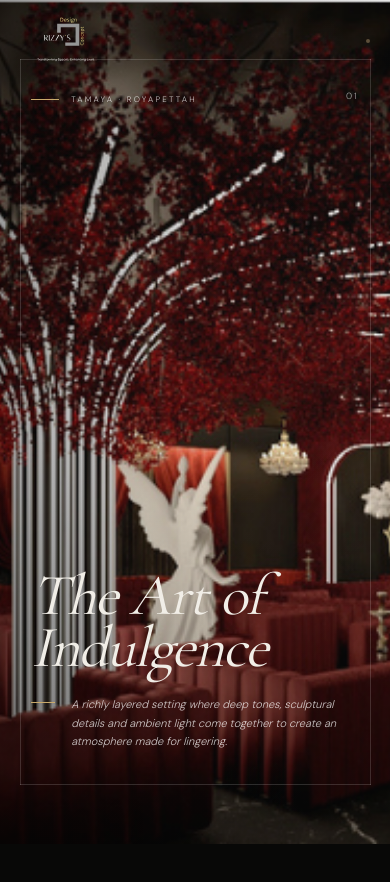
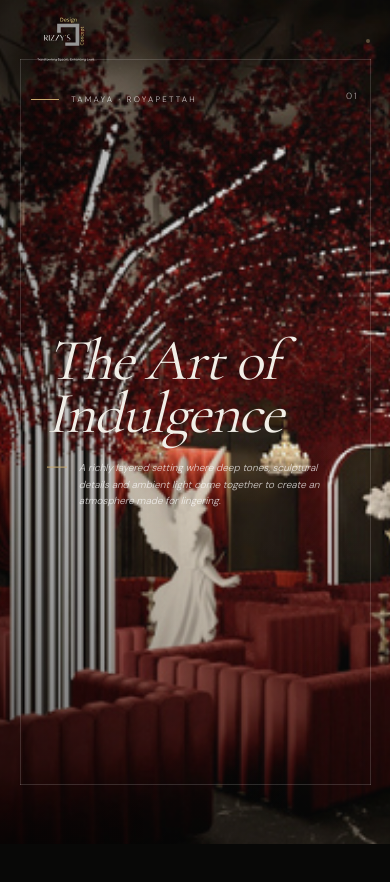
Before and after one commit to sowbanmohammed/rizzys-design-concept, a Next.js app: page / in a window 390 px wide. Shown: the top 882 px of the page. Built offline with nearby package versions, Linux system fonts and the light colour scheme; grey boxes are pictures that could not be loaded.

Commit message:
Refactor CinematicHero for improved transitions
Updated the CinematicHero component to enhance scrolling transitions and reduce hold times between scenes. Adjusted styles for better responsiveness and visual appeal.

```diff
--- a/src/sections/CinematicHero.tsx
+++ b/src/sections/CinematicHero.tsx
@@ -84,12 +84,6 @@ export default function CinematicHero() {
 
       if (!images.length || !contents.length) return;
 
-      /*
-       * =========================================================
-       * INITIAL HERO STATE
-       * =========================================================
-       */
-
       gsap.set(images, {
         opacity: 0,
         scale: 1.055,
@@ -110,12 +104,6 @@ export default function CinematicHero() {
         y: 0,
       });
 
-      /*
-       * =========================================================
-       * STUDIO INITIAL STATE
-       * =========================================================
-       */
-
       const studioReveal = studioRevealRef.current;
       const studioImage = studioImageRef.current;
 
@@ -131,12 +119,6 @@ export default function CinematicHero() {
         });
       }
 
-      /*
-       * =========================================================
-       * MASTER SCROLL TIMELINE
-       * =========================================================
-       */
-
       const timeline = gsap.timeline({
         scrollTrigger: {
           trigger: section,
@@ -150,9 +132,20 @@ export default function CinematicHero() {
       });
 
       /*
-       * =========================================================
-       * HERO IMAGE TRANSITIONS
-       * =========================================================
+        ============================================================
+        ONE SCROLL PER IMAGE
+        ============================================================
+
+        Each scene now takes a shorter timeline duration.
+
+        Previous:
+        - transition + 0.95 hold
+
+        Now:
+        - transition + 0.35 hold
+
+        This makes the image change approximately once per
+        viewport scroll instead of around 1.5 scrolls.
       */
 
       for (
@@ -167,7 +160,7 @@ export default function CinematicHero() {
         const nextContent = contents[index + 1];
 
         /*
-         * Current text exits.
+          CURRENT CONTENT OUT
         */
 
         timeline.to(
@@ -175,14 +168,14 @@ export default function CinematicHero() {
           {
             opacity: 0,
             y: -24,
-            duration: 0.2,
+            duration: 0.16,
             ease: "power2.inOut",
           },
           `scene-${index}`
         );
 
         /*
-         * Current image fades away.
+          CURRENT IMAGE OUT
         */
 
         timeline.to(
@@ -190,14 +183,14 @@ export default function CinematicHero() {
           {
             opacity: 0,
             scale: 1.075,
-            duration: 0.72,
+            duration: 0.52,
             ease: "power2.inOut",
           },
-          `scene-${index}+=0.08`
+          `scene-${index}+=0.06`
         );
 
         /*
-         * Next image appears.
+          NEXT IMAGE IN
         */
 
         timeline.fromTo(
@@ -209,14 +202,14 @@ export default function CinematicHero() {
           {
             opacity: 1,
             scale: 1,
-            duration: 0.72,
+            duration: 0.52,
             ease: "power2.inOut",
           },
-          `scene-${index}+=0.12`
+          `scene-${index}+=0.10`
         );
 
         /*
-         * Next text enters.
+          NEXT CONTENT IN
         */
 
         timeline.fromTo(
@@ -228,64 +221,47 @@ export default function CinematicHero() {
           {
             opacity: 1,
             y: 0,
-            duration: 0.48,
+            duration: 0.38,
             ease: "power3.out",
           },
-          `scene-${index}+=0.42`
+          `scene-${index}+=0.30`
         );
 
         /*
-         * Hold.
+          SHORT HOLD
+
+          Reduced from 0.95 → 0.35
+          so next image comes after roughly one scroll.
         */
 
         timeline.to(
           {},
           {
-            duration: 0.95,
+            duration: 0.35,
           },
-          `scene-${index}+=0.78`
+          `scene-${index}+=0.58`
         );
       }
 
       /*
-       * =========================================================
-       * 05 BEDROOM → STUDIO TRANSITION
-       * =========================================================
-       *
-       * IMPORTANT:
-       *
-       * Bedroom is NOT duplicated.
-       *
-       * The actual 05 hero image stays underneath.
-       *
-       * Studio image rises from bottom to top.
+        ============================================================
+        STUDIO REVEAL
+        ============================================================
       */
 
       if (studioReveal && studioImage) {
-        /*
-         * Small pause while Bedroom remains fully visible.
-         */
-
         timeline.to(
           {},
           {
-            duration: 0.3,
+            duration: 0.18,
           }
         );
-
-        /*
-         * Bottom → Top shutter.
-         */
 
         timeline.to(studioReveal, {
           height: "100%",
           duration: 1.35,
           ease: "none",
         });
-
-        /*
-         * Slight cinematic zoom.
-         */
 
         timeline.to(
           studioImage,
@@ -297,14 +273,10 @@ export default function CinematicHero() {
           "<"
         );
 
-        /*
-         * Hold Studio.
-         */
-
         timeline.to(
           {},
           {
-            duration: 0.35,
+            duration: 0.25,
           }
         );
       }
@@ -339,20 +311,26 @@ export default function CinematicHero() {
             className="absolute inset-0"
           >
             <div
-              className="absolute inset-0 bg-cover bg-no-repeat"
+              className="
+                absolute
+                inset-0
+                bg-cover
+                bg-no-repeat
+
+                scale-[1.01]
+                sm:scale-[1.02]
+                md:scale-100
+              "
               style={{
                 backgroundImage: `url("${scene.image}")`,
                 backgroundPosition: scene.position,
               }}
             />
 
-            {/* Slightly brighter image */}
             <div className="absolute inset-0 bg-white/[0.035]" />
 
-            {/* Main readability gradient */}
             <div className="absolute inset-0 bg-gradient-to-r from-black/35 via-black/10 to-transparent" />
 
-            {/* Bottom readability */}
             <div className="absolute inset-0 bg-gradient-to-t from-black/40 via-transparent to-black/10" />
           </div>
         ))}
@@ -362,15 +340,73 @@ export default function CinematicHero() {
         ===================================================== */}
 
         <div className="pointer-events-none absolute inset-0 z-20">
-          <div className="absolute left-[5vw] top-[7vh] h-[86vh] w-px bg-white/15" />
+          {/* LEFT */}
 
-          <div className="absolute right-[5vw] top-[7vh] h-[86vh] w-px bg-white/15" />
+          <div
+            className="
+              absolute
+              left-[5vw]
+              top-[7vh]
+              bottom-[7vh]
+              w-px
+              bg-white/15
+            "
+          />
 
-          <div className="absolute left-[5vw] top-[7vh] h-px w-[90vw] bg-white/15" />
+          {/* RIGHT */}
 
-          <div className="absolute bottom-[7vh] left-[5vw] h-px w-[90vw] bg-white/15" />
+          <div
+            className="
+              absolute
+              right-[5vw]
+              top-[7vh]
+              bottom-[7vh]
+              w-px
+              bg-white/15
+            "
+          />
 
-          <div className="absolute left-1/2 top-[7vh] hidden h-[86vh] w-px -translate-x-1/2 bg-white/[0.045] md:block" />
+          {/* TOP */}
+
+          <div
+            className="
+              absolute
+              left-[5vw]
+              right-[5vw]
+              top-[7vh]
+              h-px
+              bg-white/15
+            "
+          />
+
+          {/* BOTTOM */}
+
+          <div
+            className="
+              absolute
+              left-[5vw]
+              right-[5vw]
+              bottom-[7vh]
+              h-px
+              bg-white/15
+            "
+          />
+
+          {/* CENTER LINE */}
+
+          <div
+            className="
+              absolute
+              left-1/2
+              top-[7vh]
+              hidden
+              h-[86vh]
+              w-px
+              -translate-x-1/2
+              bg-white/[0.045]
+              md:block
+            "
+          />
         </div>
 
         {/* =====================================================
@@ -385,16 +421,31 @@ export default function CinematicHero() {
             }}
             className="absolute inset-0 z-30"
           >
-            {/* -------------------------------------------------
+            {/* =================================================
                 TOP LEFT META
-            ------------------------------------------------- */}
+            ================================================= */}
 
-            <div className="absolute left-[8vw] top-[11vh]">
+            <div
+              className="
+                absolute
+                left-[8vw]
+                top-[11vh]
+                max-w-[70%]
+              "
+            >
               <div className="flex items-center gap-3 md:gap-4">
-                <span className="h-px w-7 bg-[#c8a96b] md:w-10" />
+                <span className="h-px w-7 shrink-0 bg-[#c8a96b] md:w-10" />
 
                 <span
-                  className="text-[8px] uppercase tracking-[0.28em] text-white/75 md:text-[10px] md:tracking-[0.34em]"
+                  className="
+                    whitespace-nowrap
+                    text-[8px]
+                    uppercase
+                    tracking-[0.28em]
+                    text-white/75
+                    md:text-[10px]
+                    md:tracking-[0.34em]
+                  "
                   style={{
                     fontFamily: "var(--font-sans)",
                   }}
@@ -404,13 +455,24 @@ export default function CinematicHero() {
               </div>
             </div>
 
-            {/* -------------------------------------------------
+            {/* =================================================
                 TOP RIGHT NUMBER
-            ------------------------------------------------- */}
+            ================================================= */}
 
-            <div className="absolute right-[8vw] top-[10vh]">
+            <div
+              className="
+                absolute
+                right-[8vw]
+                top-[10vh]
+              "
+            >
               <span
-                className="text-[9px] tracking-[0.22em] text-white/60 md:text-[11px]"
+                className="
+                  text-[9px]
+                  tracking-[0.22em]
+                  text-white/60
+                  md:text-[11px]
+                "
                 style={{
                   fontFamily: "var(--font-sans)",
                 }}
@@ -419,31 +481,45 @@ export default function CinematicHero() {
               </span>
             </div>
 
-            {/* -------------------------------------------------
+            {/* =================================================
                 HERO TITLE + DESCRIPTION
-            ------------------------------------------------- */}
+            ================================================= */}
 
             <div
               className="
                 absolute
-                bottom-[11vh]
-                left-[8vw]
-                right-[8vw]
+
+                left-[12vw]
+                right-[12vw]
+
+                top-1/2
+                -translate-y-1/2
+
                 max-w-[850px]
+
+                sm:left-[10vw]
+                sm:right-[10vw]
+
                 md:bottom-[13vh]
+                md:left-[8vw]
                 md:right-auto
+                md:top-auto
+                md:translate-y-0
               "
             >
               <h1
                 className="
                   max-w-[760px]
-                  text-[clamp(3rem,12vw,5rem)]
+
+                  text-[clamp(2.35rem,10.8vw,4.6rem)]
                   italic
                   font-normal
-                  leading-[0.84]
+                  leading-[0.88]
                   tracking-[-0.045em]
                   text-white
-                  sm:text-[clamp(3.4rem,9vw,6rem)]
+
+                  sm:text-[clamp(2.8rem,8vw,6rem)]
+
                   md:text-[clamp(3.8rem,7.2vw,8rem)]
                 "
                 style={{
@@ -453,18 +529,47 @@ export default function CinematicHero() {
                 {scene.title}
               </h1>
 
-              <div className="mt-5 flex max-w-[560px] items-start gap-4 md:mt-9 md:gap-5">
-                <span className="mt-[7px] h-px w-6 shrink-0 bg-[#c8a96b] md:mt-2 md:w-8" />
+              <div
+                className="
+                  mt-5
+                  flex
+                  max-w-[560px]
+                  items-start
+                  gap-3
+
+                  sm:gap-4
+
+                  md:mt-9
+                  md:gap-5
+                "
+              >
+                <span
+                  className="
+                    mt-[7px]
+                    h-px
+                    w-5
+                    shrink-0
+                    bg-[#c8a96b]
+
+                    sm:w-6
+
+                    md:mt-2
+                    md:w-8
+                  "
+                />
 
                 <p
                   className="
                     max-w-[500px]
                     italic
-                    text-[11px]
+                    text-[10px]
                     font-light
-                    leading-[1.7]
+                    leading-[1.65]
                     text-white/75
-                    sm:text-[12px]
+
+                    sm:text-[11px]
+                    sm:leading-[1.7]
+
                     md:text-[15px]
                     md:leading-[1.75]
                   "
@@ -477,13 +582,26 @@ export default function CinematicHero() {
               </div>
             </div>
 
-            {/* -------------------------------------------------
+            {/* =================================================
                 BOTTOM RIGHT BRAND
-            ------------------------------------------------- */}
+            ================================================= */}
 
-            <div className="absolute bottom-[7vh] right-[8vw] hidden md:block">
+            <div
+              className="
+                absolute
+                bottom-[7vh]
+                right-[8vw]
+                hidden
+                md:block
+              "
+            >
               <p
-                className="text-[9px] uppercase tracking-[0.3em] text-white/45"
+                className="
+                  text-[9px]
+                  uppercase
+                  tracking-[0.3em]
+                  text-white/45
+                "
                 style={{
                   fontFamily: "var(--font-sans)",
                 }}
@@ -500,44 +618,103 @@ export default function CinematicHero() {
 
         <div
           ref={studioRevealRef}
-          className="absolute bottom-0 left-0 z-50 w-full overflow-hidden"
+          className="
+            absolute
+            bottom-0
+            left-0
+            z-50
+            w-full
+            overflow-hidden
+          "
         >
-          {/* ---------------------------------------------------
-              STUDIO IMAGE
-          --------------------------------------------------- */}
+          {/* STUDIO IMAGE */}
 
           <div
             ref={studioImageRef}
-            className="absolute inset-0 bg-cover bg-center"
+            className="
+              absolute
+              inset-0
+              bg-cover
+              bg-center
+
+              scale-[1.01]
+
+              sm:scale-[1.02]
+
+              md:scale-100
+            "
             style={{
               backgroundImage: `url("${STUDIO_IMAGE}")`,
             }}
           />
 
-          {/* Image overlay */}
           <div className="absolute inset-0 bg-black/15" />
 
           <div className="absolute inset-0 bg-gradient-to-r from-black/50 via-black/10 to-black/35" />
 
           <div className="absolute inset-0 bg-gradient-to-t from-black/50 via-transparent to-black/10" />
 
-          {/* ---------------------------------------------------
+          {/* =====================================================
               STUDIO FRAME
-          --------------------------------------------------- */}
+          ===================================================== */}
 
           <div className="pointer-events-none absolute inset-0">
-            <div className="absolute left-[5vw] top-[7vh] h-[86vh] w-px bg-white/15" />
+            {/* LEFT */}
 
-            <div className="absolute right-[5vw] top-[7vh] h-[86vh] w-px bg-white/15" />
+            <div
+              className="
+                absolute
+                left-[5vw]
+                top-[7vh]
+                bottom-[7vh]
+                w-px
+                bg-white/15
+              "
+            />
 
-            <div className="absolute left-[5vw] top-[7vh] h-px w-[90vw] bg-white/15" />
+            {/* RIGHT */}
 
-            <div className="absolute bottom-[7vh] left-[5vw] h-px w-[90vw] bg-white/15" />
+            <div
+              className="
+                absolute
+                right-[5vw]
+                top-[7vh]
+                bottom-[7vh]
+                w-px
+                bg-white/15
+              "
+            />
+
+            {/* TOP */}
+
+            <div
+              className="
+                absolute
+                left-[5vw]
+                right-[5vw]
+                top-[7vh]
+                h-px
+                bg-white/15
+              "
+            />
+
+            {/* BOTTOM */}
+
+            <div
+              className="
+                absolute
+                left-[5vw]
+                right-[5vw]
+                bottom-[7vh]
+                h-px
+                bg-white/15
+              "
+            />
           </div>
 
-          {/* =================================================
+          {/* =====================================================
               STUDIO CONTENT
-          ================================================= */}
+          ===================================================== */}
 
           <div className="absolute inset-0">
             {/* =================================================
@@ -547,20 +724,45 @@ export default function CinematicHero() {
             <div
               className="
                 absolute
-                left-[8vw]
-                right-[8vw]
-                top-[18vh]
+
+                left-[12vw]
+                right-[12vw]
+
+                top-[17vh]
+
                 max-w-[700px]
+
+                sm:left-[10vw]
+                sm:right-[10vw]
+
                 md:bottom-[13vh]
+                md:left-[8vw]
                 md:right-auto
                 md:top-auto
               "
             >
-              <div className="flex items-center gap-3 md:mb-5 md:gap-4">
-                <span className="h-px w-7 bg-[#c8a96b] md:w-10" />
+              <div
+                className="
+                  flex
+                  items-center
+                  gap-3
+
+                  md:mb-5
+                  md:gap-4
+                "
+              >
+                <span className="h-px w-7 shrink-0 bg-[#c8a96b] md:w-10" />
 
                 <span
-                  className="text-[8px] uppercase tracking-[0.3em] text-[#d7bb7c] md:text-[10px]"
+                  className="
+                    whitespace-nowrap
+                    text-[8px]
+                    uppercase
+                    tracking-[0.3em]
+                    text-[#d7bb7c]
+
+                    md:text-[10px]
+                  "
                   style={{
                     fontFamily: "var(--font-sans)",
                   }}
@@ -572,13 +774,16 @@ export default function CinematicHero() {
               <h2
                 className="
                   mt-5
+
                   italic
-                  text-[clamp(2.7rem,11vw,4.5rem)]
+                  text-[clamp(2.45rem,10.5vw,4.5rem)]
                   font-normal
                   leading-[0.87]
                   tracking-[-0.045em]
                   text-white
-                  sm:text-[clamp(3rem,9vw,5.5rem)]
+
+                  sm:text-[clamp(2.8rem,9vw,5.5rem)]
+
                   md:mt-0
                   md:text-[clamp(3.2rem,7vw,7.5rem)]
                 "
@@ -601,26 +806,46 @@ export default function CinematicHero() {
             <div
               className="
                 absolute
+
                 bottom-[8vh]
-                left-[8vw]
-                right-[8vw]
+
+                left-[12vw]
+                right-[12vw]
+
                 max-w-[500px]
+
+                sm:left-[10vw]
+                sm:right-[10vw]
+
                 md:bottom-[13vh]
                 md:left-auto
                 md:right-[8vw]
                 md:max-w-[400px]
               "
             >
-              <div className="mb-4 h-px w-10 bg-[#c8a96b] md:mb-6 md:w-12" />
+              <div
+                className="
+                  mb-4
+                  h-px
+                  w-10
+                  bg-[#c8a96b]
+
+                  md:mb-6
+                  md:w-12
+                "
+              />
 
               <p
                 className="
                   italic
-                  text-[11px]
+                  text-[10px]
                   font-light
-                  leading-[1.7]
+                  leading-[1.65]
                   text-white/80
-                  sm:text-[12px]
+
+                  sm:text-[11px]
+                  sm:leading-[1.7]
+
                   md:text-[16px]
                   md:leading-[1.85]
                 "
@@ -638,10 +863,30 @@ export default function CinematicHero() {
                   STATS
               ================================================= */}
 
-              <div className="mt-5 flex items-center gap-6 sm:gap-8 md:mt-8">
+              <div
+                className="
+                  mt-5
+                  flex
+                  items-center
+                  gap-5
+
+                  sm:gap-7
+
+                  md:mt-8
+                  md:gap-8
+                "
+              >
                 <div>
                   <p
-                    className="text-[25px] leading-none text-white sm:text-[28px] md:text-[29px]"
+                    className="
+                      text-[24px]
+                      leading-none
+                      text-white
+
+                      sm:text-[27px]
+
+                      md:text-[29px]
+                    "
                     style={{
                       fontFamily: "var(--font-display)",
                     }}
@@ -650,7 +895,16 @@ export default function CinematicHero() {
                   </p>
 
                   <p
-                    className="mt-1.5 text-[7px] uppercase tracking-[0.23em] text-white/50 md:mt-2 md:text-[9px]"
+                    className="
+                      mt-1.5
+                      text-[7px]
+                      uppercase
+                      tracking-[0.23em]
+                      text-white/50
+
+                      md:mt-2
+                      md:text-[9px]
+                    "
                     style={{
                       fontFamily: "var(--font-sans)",
                     }}
@@ -663,7 +917,15 @@ export default function CinematicHero() {
 
                 <div>
                   <p
-                    className="text-[25px] leading-none text-white sm:text-[28px] md:text-[29px]"
+                    className="
+                      text-[24px]
+                      leading-none
+                      text-white
+
+                      sm:text-[27px]
+
+                      md:text-[29px]
+                    "
                     style={{
                       fontFamily: "var(--font-display)",
                     }}
@@ -672,7 +934,16 @@ export default function CinematicHero() {
                   </p>
 
                   <p
-                    className="mt-1.5 text-[7px] uppercase tracking-[0.23em] text-white/50 md:mt-2 md:text-[9px]"
+                    className="
+                      mt-1.5
+                      text-[7px]
+                      uppercase
+                      tracking-[0.23em]
+                      text-white/50
+
+                      md:mt-2
+                      md:text-[9px]
+                    "
                     style={{
                       fontFamily: "var(--font-sans)",
                     }}
```
Lines whose indentation alone changed are shown as unchanged.
